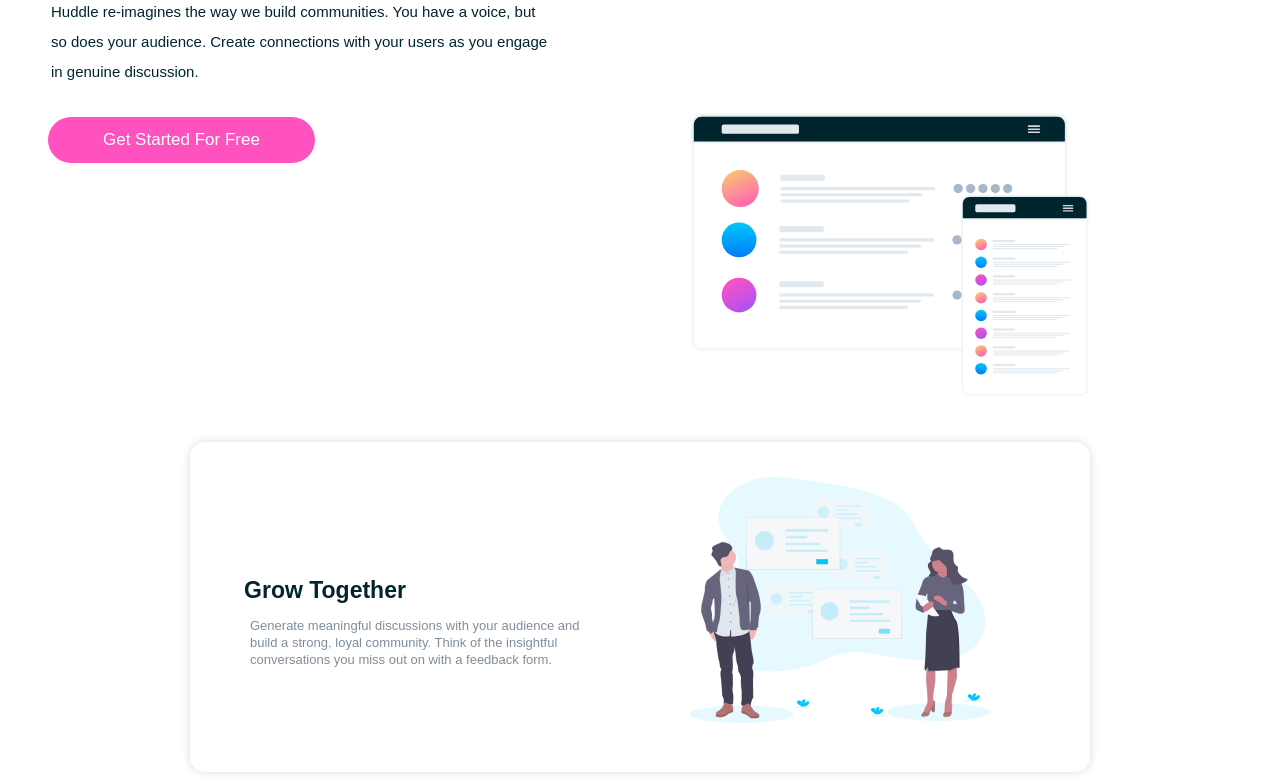
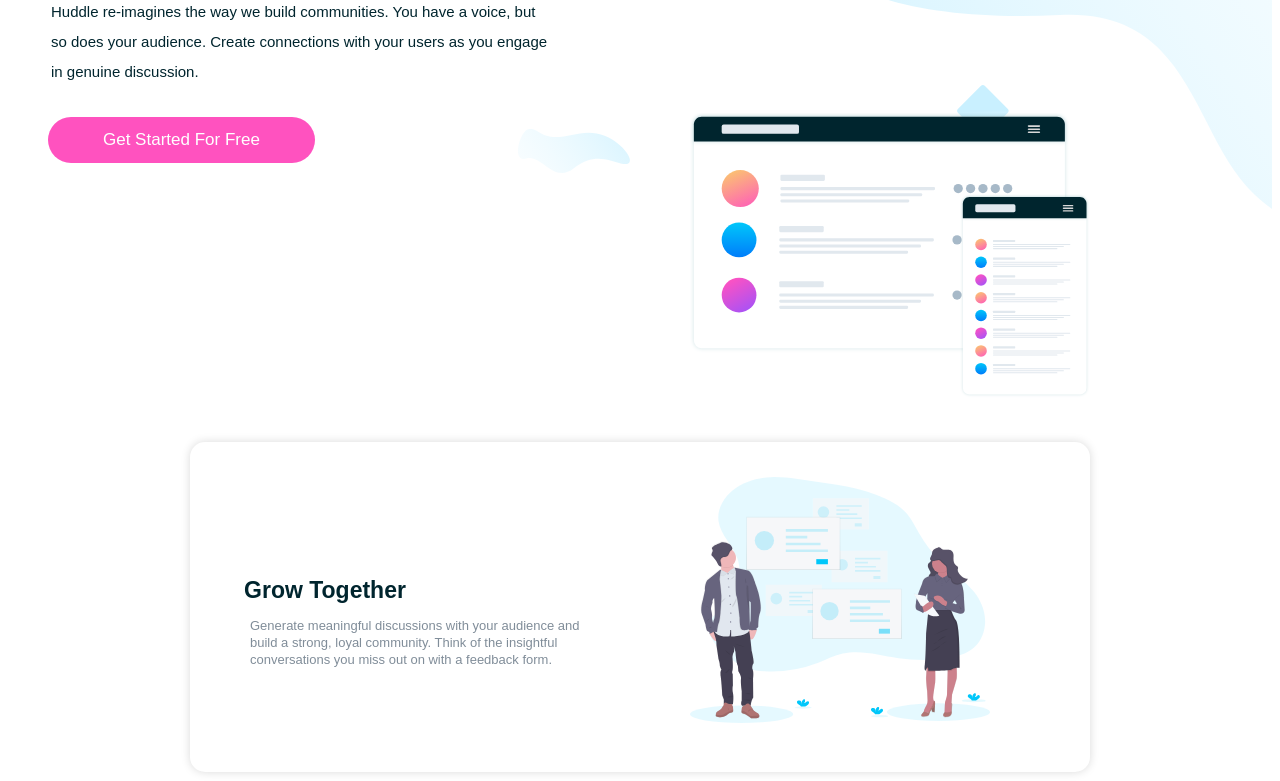
Before and after one commit to constneophyte/Huddle, a plain HTML site: page index.html in a window 1280 px wide. Shown: the part 458-1239 px from the top of the page. Drawn offline with Linux system fonts and the light colour scheme; files whose address does not match are found by name.

Commit message:
Update style.css

```diff
--- a/style.css
+++ b/style.css
@@ -4,7 +4,7 @@ body {
     }
 
     #HuddleLangingpage {
-      background-image: url("images/bg-hero-mobile.svg");
+      background-image: url("bg-hero-mobile.svg");
       background-repeat: no-repeat;
       margin-top: -30px;
     }
@@ -237,7 +237,7 @@ body {
     }
 
     #HuddleLangingpage {
-      background-image: url("images/bg-hero-desktop.svg");
+      background-image: url("bg-hero-desktop.svg");
       background-repeat: no-repeat;
       margin-top: -30px;
     }
```
